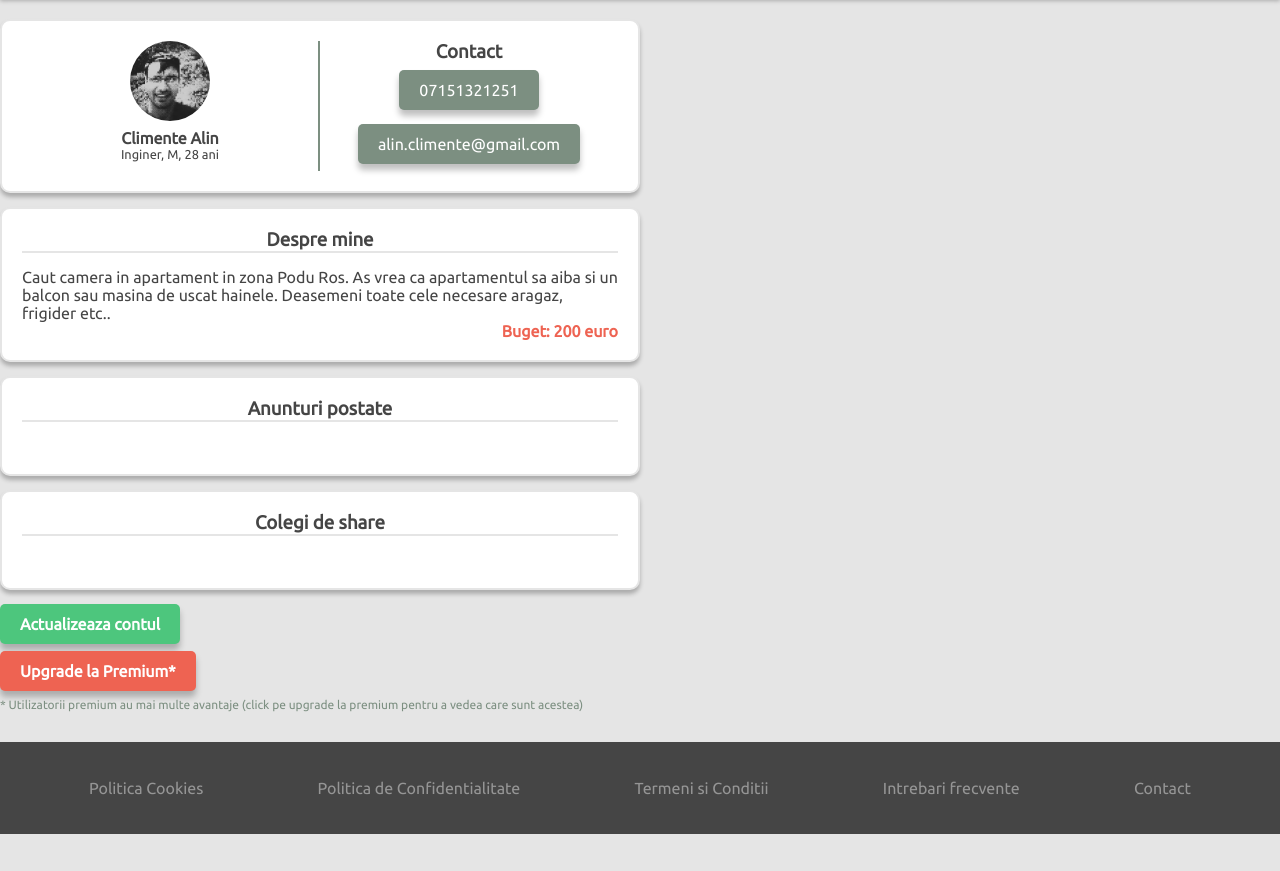
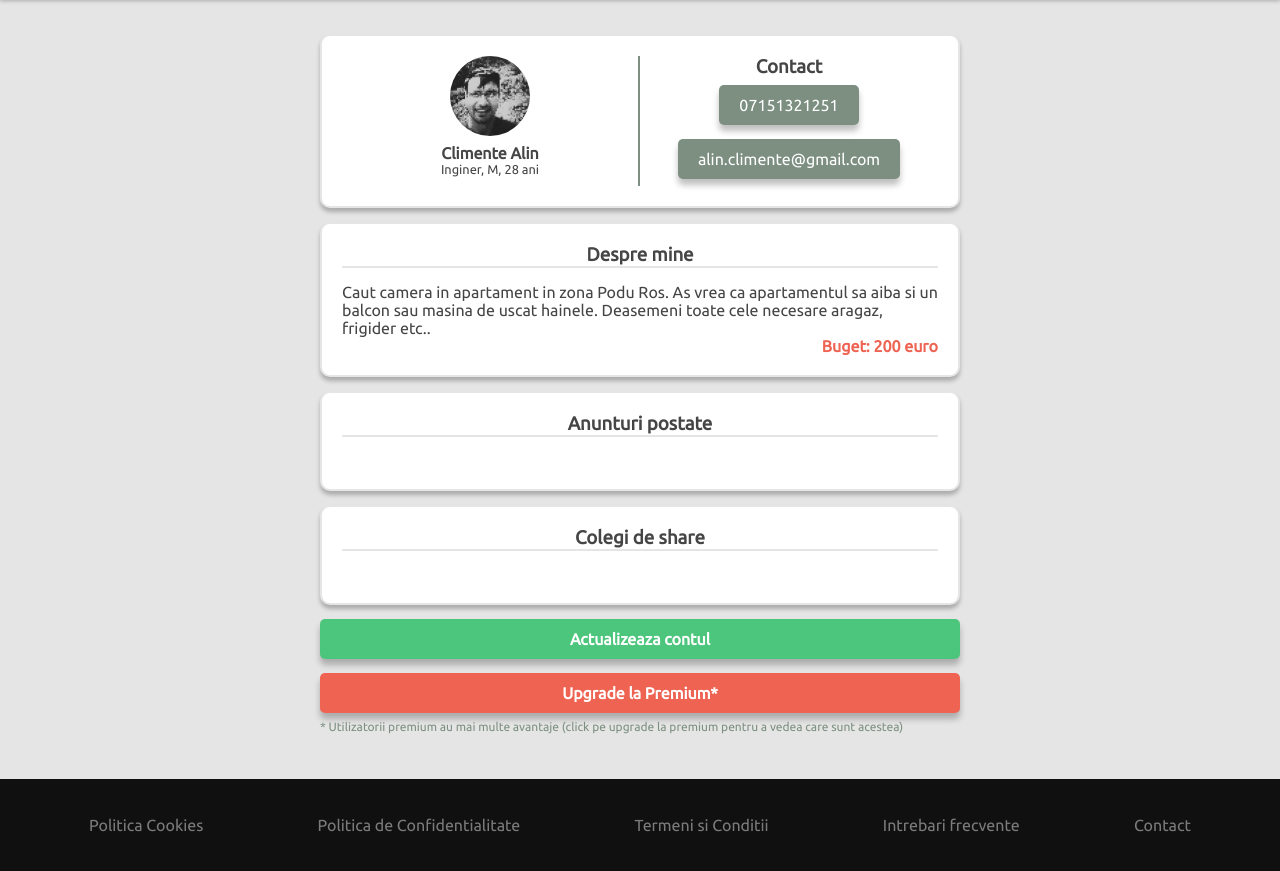
Before and after one commit to ClimenteA/chirieshare-frontend, a plain HTML site: page user_page.html in a window 1280 px wide. Shown: the part 53-924 px from the top of the page. Before the commit the page ends 887 px from the top, so only its background shows below. Drawn offline with Linux system fonts and the light colour scheme.

Commit message:
added particular css to each page

```diff
--- a/css/footer.css
+++ b/css/footer.css
@@ -3,7 +3,7 @@ footer {
   flex-direction: row;
   min-height: 90px;
   padding: 2rem;
-  background-color: var(--primary);
+  background-color: #101010;
   color: var(--whiteish);
 
 }
--- a/css/styles.css
+++ b/css/styles.css
@@ -7,19 +7,5 @@
 @import "./inputs.css";
 @import "./cards.css";
 @import "./layouts.css";
-
+@import "./menu.css";
 @import "./commun.css";
-
-/* @import "./landing.css"; */
-
-/* @import "./listings.css"; */
-
-/* @import "./listing_details.css"; */
-
-/* @import "./add_listing.css"; */
-
-/* @import "./user_page.css"; */
-
-/* @import "./pricing.css"; */
-
-@import "./menu.css";
--- a/user_page.html
+++ b/user_page.html
@@ -5,6 +5,7 @@
     <meta name="viewport" content="width=device-width, initial-scale=1.0" />
     <meta http-equiv="X-UA-Compatible" content="ie=edge" />
     <link rel="stylesheet" href="./css/styles.css" />
+    <link rel="stylesheet" href="./css/user_page.css" />
     <title>Listing details</title>
   </head>
   <body>
```
Also changed, not shown: add_listing.html (+1 -0 lines), article_details.html (+1 -0 lines), articles_list.html (+1 -0 lines), forgot_password.html (+1 -1 lines), landing_page.html (renamed from first_page.html, +1 -0 lines), pricing.html (+1 -0 lines).
